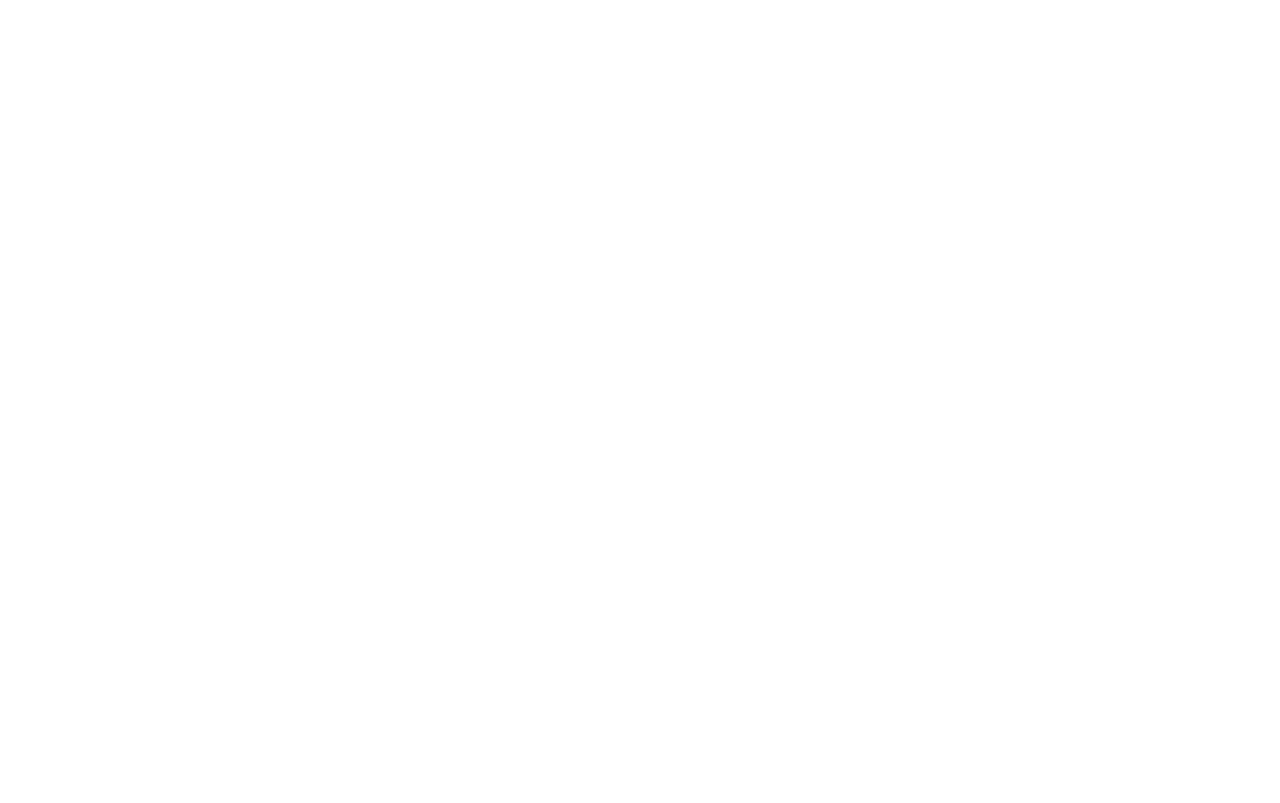
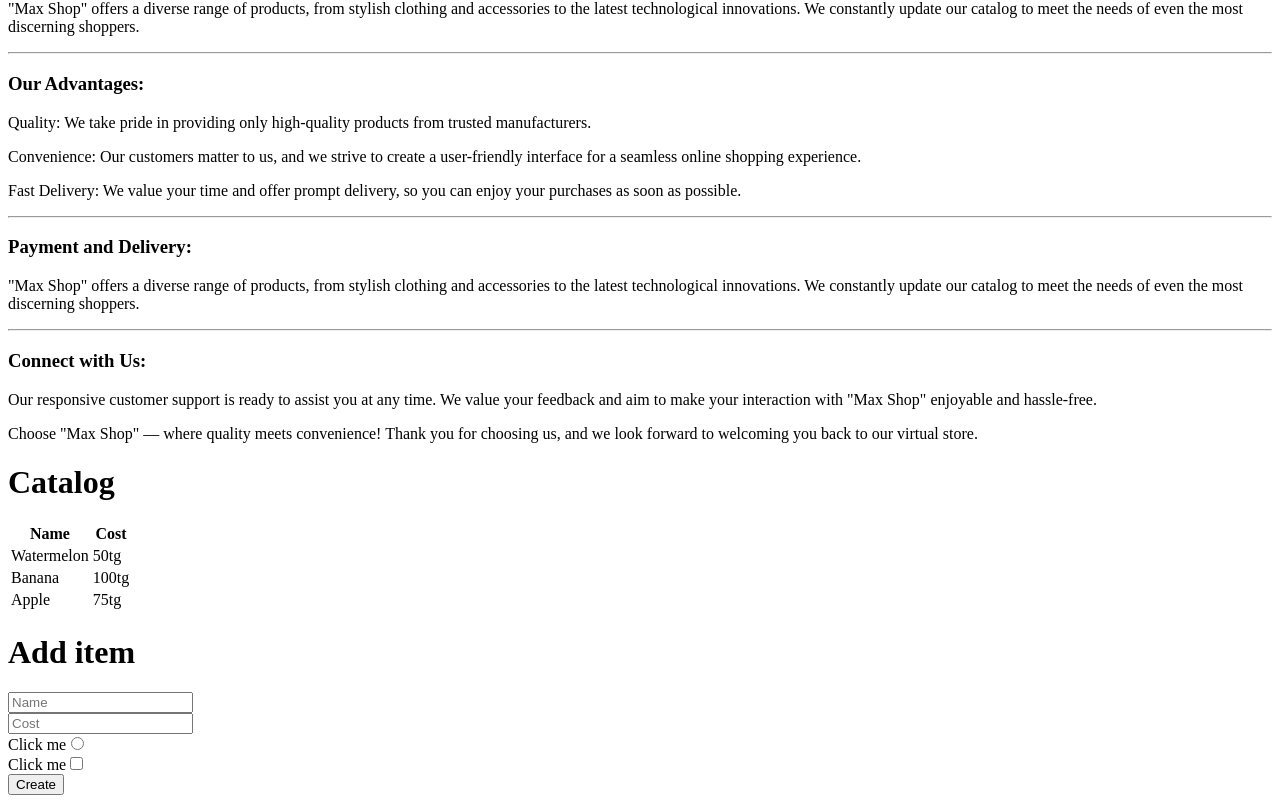
Before and after one commit to shahruhabd/react-final, a React (Create React App) app: page / in a window 1280 px wide. Shown: the part 873-1676 px from the top of the page. Before the commit the page ends 800 px from the top, so only its background shows below. Built offline with nearby package versions, Linux system fonts and the light colour scheme.

Commit message:
создал AddItem, Catalog

```diff
--- a/src/App.js
+++ b/src/App.js
@@ -1,11 +1,15 @@
 import About from "./pages/About";
+import AddItem from "./pages/AddItem";
+import Catalog from "./pages/Catalog";
 import Main from "./pages/Main";
 
 function App() {
   return (
     <div className="App">
-      {/* <Main /> */}
+      <Main />
       <About />
+      <Catalog />
+      <AddItem />
     </div>
   );
 }
--- /dev/null
+++ b/src/pages/AddItem.js
@@ -0,0 +1,28 @@
+import React from 'react'
+
+const AddItem = () => {
+  return (
+    <div>
+        <header>
+            <h1>Add item</h1>
+        </header>
+        <div>
+            <form action="">
+                <input type="text" name="" id="" placeholder='Name'/><br />
+                <input type="text" name="" id="" placeholder='Cost'/><br />
+                <label>
+                    Click me
+                    <input type="radio" name="" id="" /><br />
+                </label>
+                <label>
+                    Click me
+                    <input type="checkbox" name="" id="" /><br />
+                </label>
+                <button>Create</button>
+            </form>
+        </div>
+    </div>
+  )
+}
+
+export default AddItem
--- /dev/null
+++ b/src/pages/Catalog.js
@@ -0,0 +1,37 @@
+import React from 'react'
+
+const Catalog = () => {
+  return (
+    <div>
+        <header>
+            <h1>Catalog</h1>
+        </header>
+        <div>
+            <table>
+                <thead>
+                    <tr>
+                        <th>Name</th>
+                        <th>Cost</th>
+                    </tr>
+                </thead>
+                <tbody>
+                    <tr>
+                        <td>Watermelon</td>
+                        <td>50tg</td>
+                    </tr>
+                    <tr>
+                        <td>Banana</td>
+                        <td>100tg</td>
+                    </tr>
+                    <tr>
+                        <td>Apple</td>
+                        <td>75tg</td>
+                    </tr>
+                </tbody>
+            </table>
+        </div>
+    </div>
+  )
+}
+
+export default Catalog
```
